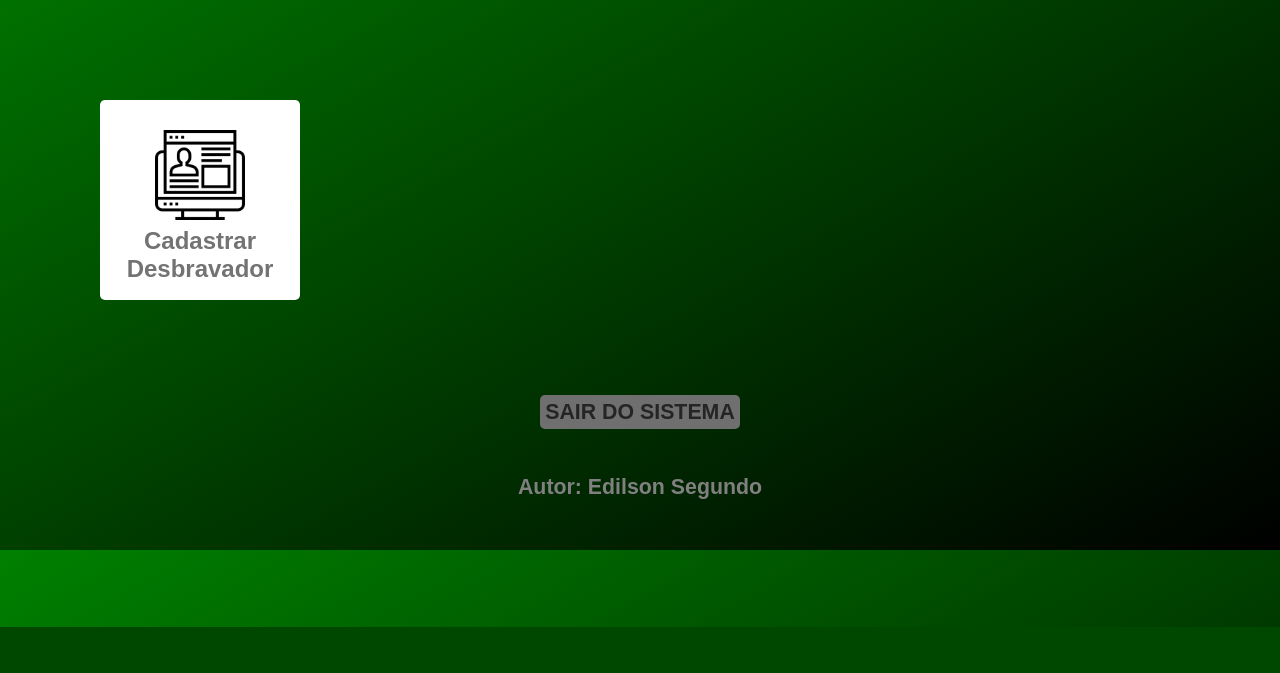
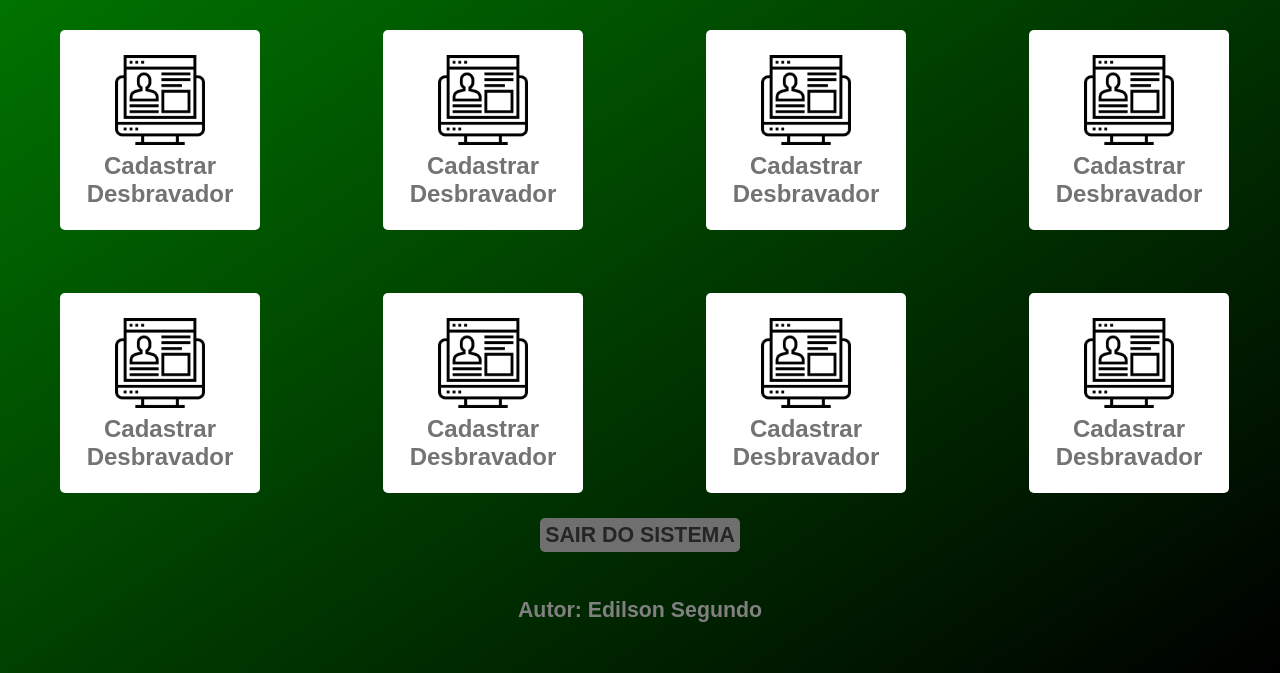
Before and after one commit to segundoo2/Selva-System, a PHP site: page /home.html in a window 1280 px wide. Shown: the part 173-846 px from the top of the page. Before the commit the page ends 800 px from the top, so only its background shows below. Run offline with PHP 8.4, Linux system fonts and the light colour scheme.

Commit message:
Adicionado o layout das opções na página home

```diff
--- a/assets/css/home.css
+++ b/assets/css/home.css
@@ -33,23 +33,27 @@ header > a > p:hover {
     color: rgb(112, 112, 112);
 }
 
-main {
+nav {
     display: grid;
-    grid-template-columns: 3fr 3fr 3fr 3fr;
+    grid-template-columns: repeat(4, 25%);
+    grid-row-gap: 3px;
+    grid-column-gap: 3px;
+    align-items: center;
+    justify-items: center;
 }
 
 .opcao {
     text-align: center;
     height: 200px;
     width: 200px;
-    margin: 100px;
+    margin: 30px;
     border-radius: 5px;
     background-color: white;
     font: bold 18pt arial;
 }
 
 .opcao > a > img {
-    margin-top: 30px;
+    margin-top: 25px;
     margin-bottom: 1px;
     height: 90px;
     width: 90px;
--- a/home.html
+++ b/home.html
@@ -21,12 +21,63 @@
     <main>
 
         <nav>
+
             <div class="opcao">
                 <a href="cadastrarDbv.html">
                     <img src="assets/images/cadastro-dbv.png" alt="Icone de cadastro de desbravador">
                     <p>Cadastrar Desbravador</p>
                 </a>
             </div>
+
+            <div class="opcao">
+                <a href="cadastrarDbv.html">
+                    <img src="assets/images/cadastro-dbv.png" alt="Icone de cadastro de desbravador">
+                    <p>Cadastrar Desbravador</p>
+                </a>
+            </div>
+
+            <div class="opcao">
+                <a href="cadastrarDbv.html">
+                    <img src="assets/images/cadastro-dbv.png" alt="Icone de cadastro de desbravador">
+                    <p>Cadastrar Desbravador</p>
+                </a>
+            </div>
+
+            <div class="opcao">
+                <a href="cadastrarDbv.html">
+                    <img src="assets/images/cadastro-dbv.png" alt="Icone de cadastro de desbravador">
+                    <p>Cadastrar Desbravador</p>
+                </a>
+            </div>
+
+            <div class="opcao">
+                <a href="cadastrarDbv.html">
+                    <img src="assets/images/cadastro-dbv.png" alt="Icone de cadastro de desbravador">
+                    <p>Cadastrar Desbravador</p>
+                </a>
+            </div>
+
+            <div class="opcao">
+                <a href="cadastrarDbv.html">
+                    <img src="assets/images/cadastro-dbv.png" alt="Icone de cadastro de desbravador">
+                    <p>Cadastrar Desbravador</p>
+                </a>
+            </div>
+
+            <div class="opcao">
+                <a href="cadastrarDbv.html">
+                    <img src="assets/images/cadastro-dbv.png" alt="Icone de cadastro de desbravador">
+                    <p>Cadastrar Desbravador</p>
+                </a>
+            </div>
+
+            <div class="opcao">
+                <a href="cadastrarDbv.html">
+                    <img src="assets/images/cadastro-dbv.png" alt="Icone de cadastro de desbravador">
+                    <p>Cadastrar Desbravador</p>
+                </a>
+            </div>
+
         </nav>
 
     </main>
```
